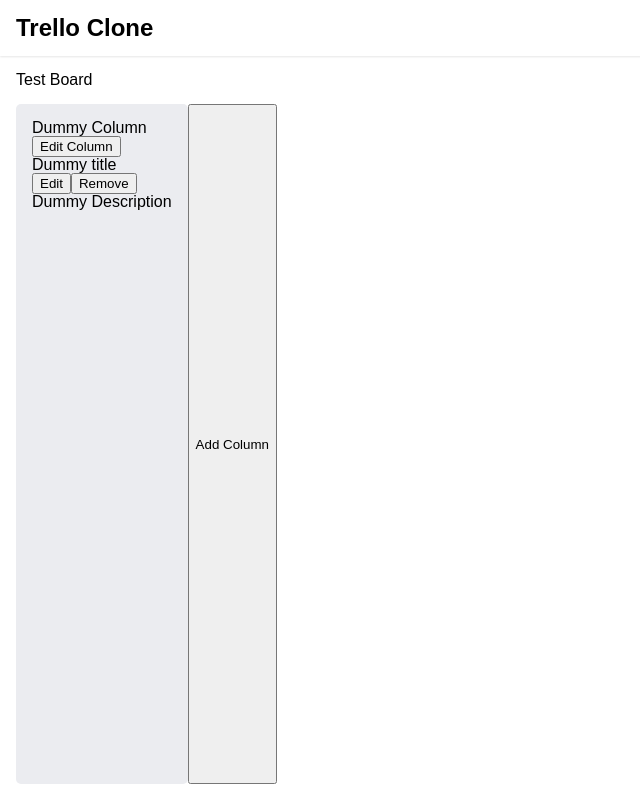
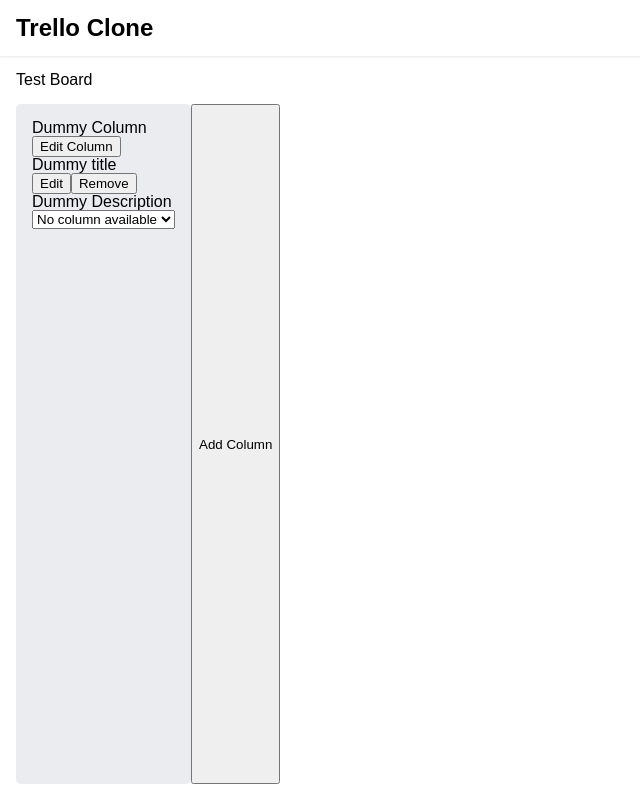
Before and after one commit to msharifi99/trello-clone, a React (Create React App) app: page / in a window 1280 px wide. Shown: the whole page, without its empty margins (0-640 px from the left). Built offline with nearby package versions, Linux system fonts and the light colour scheme.

Commit message:
feat: use ColumnSelect component in Card component

```diff
--- a/src/components/Card/index.tsx
+++ b/src/components/Card/index.tsx
@@ -1,6 +1,7 @@
 import { Card as CardType } from "@types";
 import useCard from "hooks/useCard";
-import { useState } from "react";
+import { ComponentProps, useState } from "react";
+import ColumnsSelect from "./components/ColumnsSelect";
 import CardContainer, { CardContainerProps } from "./components/Container";
 
 type CardProps = {
@@ -8,10 +9,22 @@
 };
 
 function Card({ id }: CardProps): JSX.Element {
-  const { card, editCard, removeCard, isEditing, setIsEditing } = useCard(id);
+  const {
+    card,
+    parentColumn,
+    moveCard,
+    editCard,
+    removeCard,
+    isEditing,
+    setIsEditing,
+  } = useCard(id);
 
   const [cardTitle, setTitleInput] = useState(card.title);
   const [cardDescription, setDescriptionInput] = useState(card.description);
+
+  const handleMoveCard: ComponentProps<"select">["onChange"] = (e) => {
+    moveCard(e.target.value);
+  };
 
   const handleEditCard = () => {
     editCard({ description: cardDescription, title: cardTitle });
@@ -43,7 +56,12 @@
       onInputChange={handleOnInputChange}
       onRemove={removeCard}
       onSave={handleEditCard}
-    ></CardContainer>
+    >
+      <ColumnsSelect
+        excludeColumn={parentColumn.id}
+        onColumnChange={handleMoveCard}
+      />
+    </CardContainer>
   );
 }
 
```
